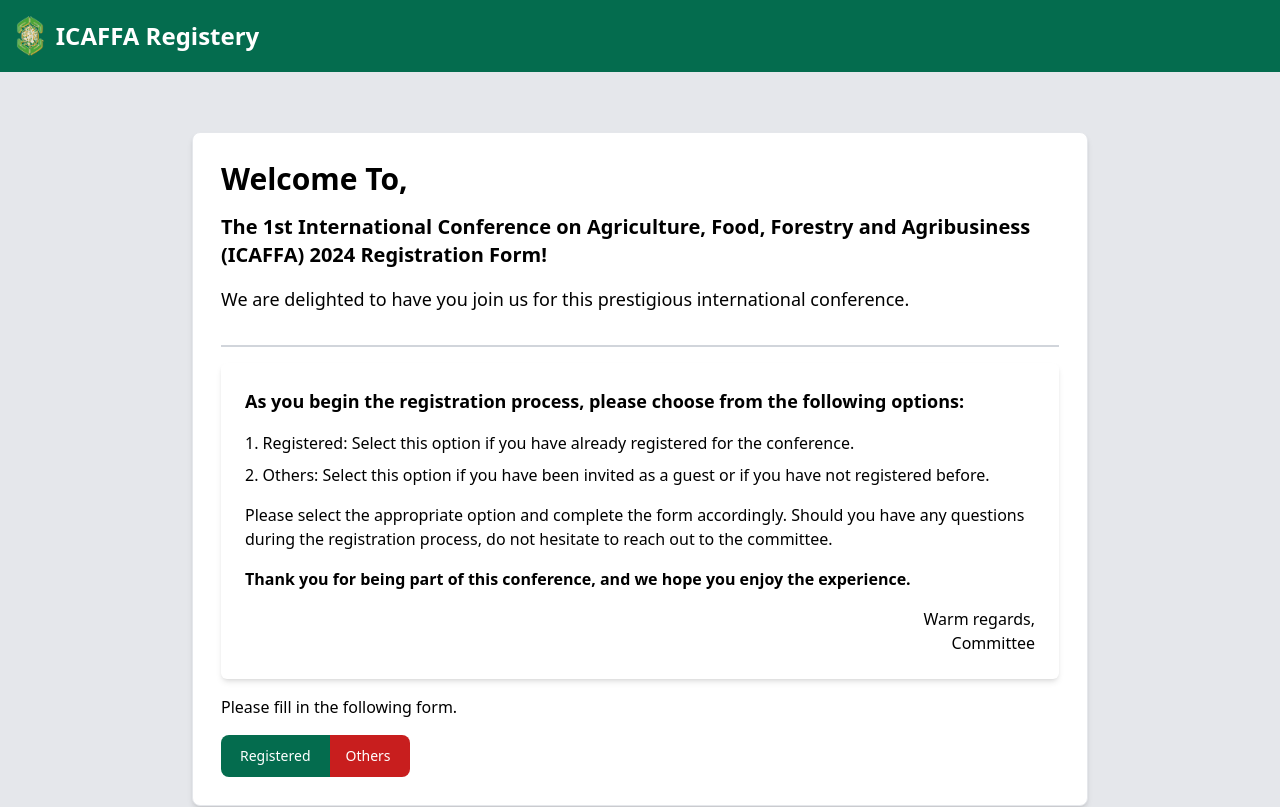
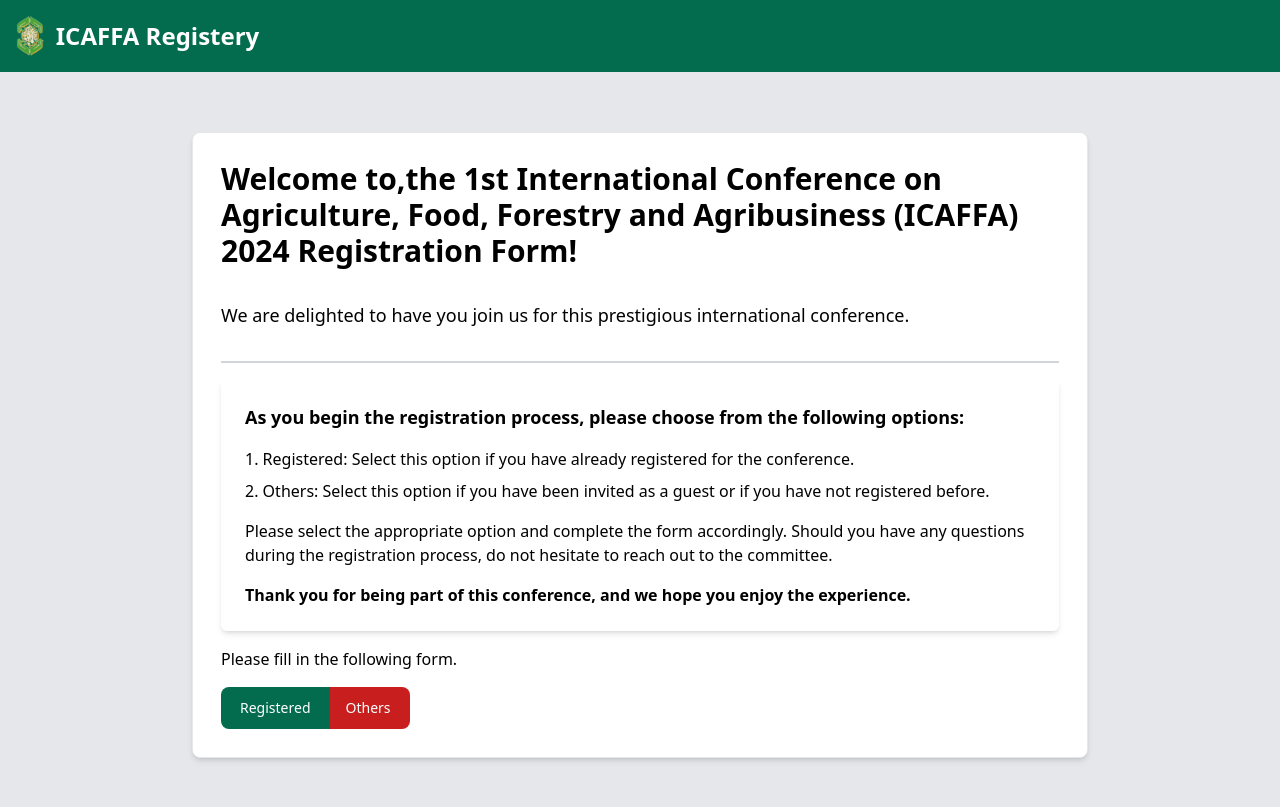
Before and after one commit to Joshtri/presensi-intl-icaffa, a React (Vite) app: page / in a window 1280 px wide. Shown: the top 807 px of the page. Built offline with nearby package versions, Linux system fonts and the light colour scheme.

Commit message:
fix welcome

```diff
--- a/src/components/Welcome.jsx
+++ b/src/components/Welcome.jsx
@@ -3,9 +3,9 @@
 function Welcome() {
   return (
     <>
-      <h1 className="text-3xl capitalize font-bold animate-fade-in-slow">Welcome to,</h1>
+      <h1 className="text-3xl font-bold animate-fade-in-slow">Welcome to,the 1st International Conference on Agriculture, Food, Forestry and Agribusiness (ICAFFA) 2024 Registration Form!</h1>
       <h3 className="text-xl font-semibold animate-fade-in-slow">
-        The 1st International Conference on Agriculture, Food, Forestry and Agribusiness (ICAFFA) 2024 Registration Form!
+
       </h3>
       <p className="text-lg animate-fade-in-slow">
         We are delighted to have you join us for this prestigious international conference.
--- a/src/pages/AbsensiOption.jsx
+++ b/src/pages/AbsensiOption.jsx
@@ -16,7 +16,7 @@ function AbsensiOption() {
   }
   return (
     <Layout>
-        <div className='flex justify-center px-4'>
+        <div className='flex justify-center px-0'>
             <Card className='max-w-4xl w-full p-1 mt-8 mb-7'>
                 <Welcome/>
 
@@ -35,7 +35,7 @@ function AbsensiOption() {
                   <p className="mb-4">Please select the appropriate option and complete the form accordingly. Should you have any questions during the registration process, do not hesitate to reach out to the committee.</p>
 
                   <p className="font-semibold">Thank you for being part of this conference, and we hope you enjoy the experience.</p>
-                  <p className="mt-4 font-medium text-right">Warm regards,<br/>Committee</p>
+
                 </div>
 
 
```
